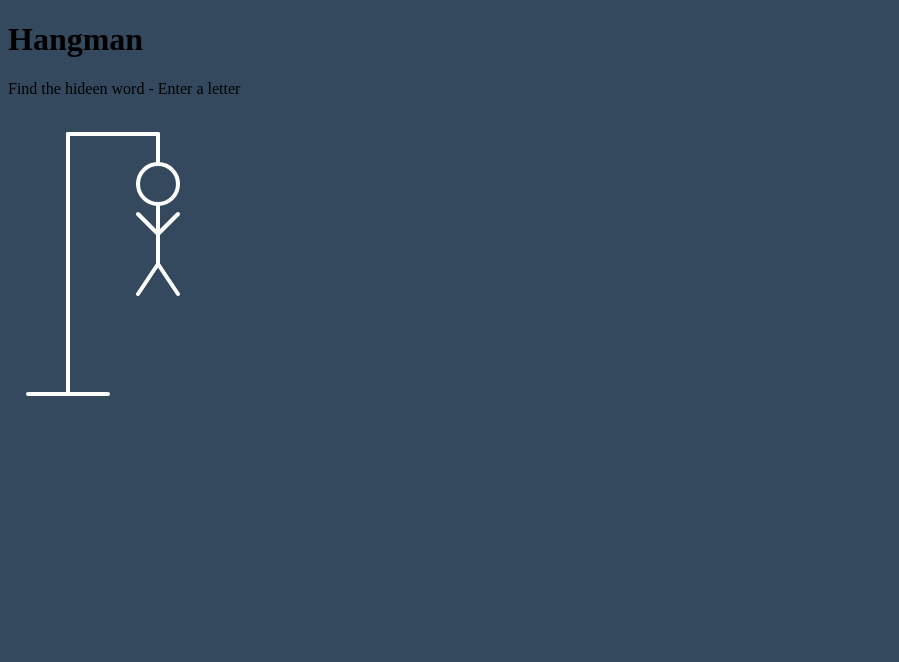
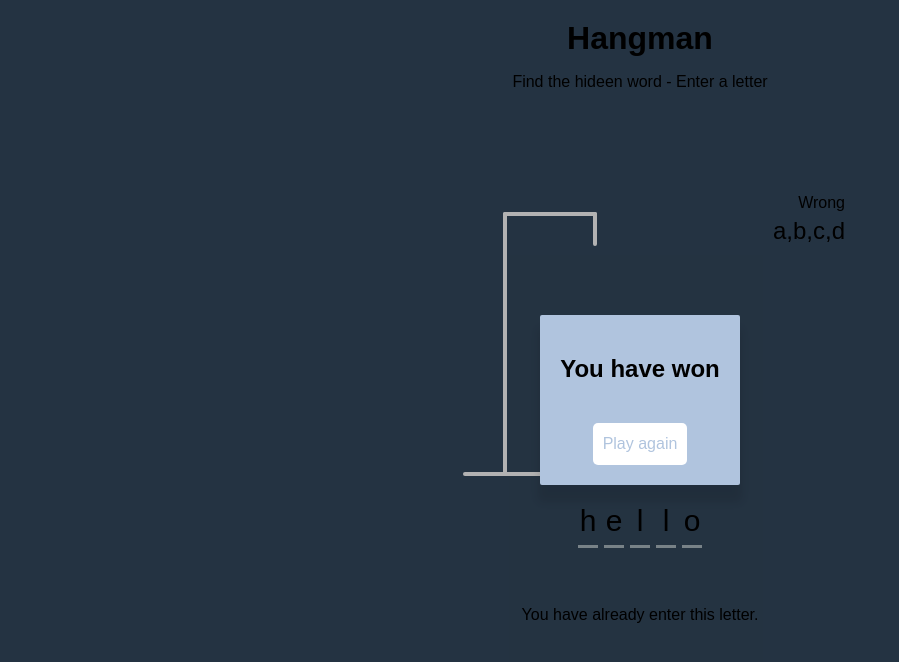
Before and after one commit to silkyh13/Hangman, a plain HTML site: page index.html in a window 1280 px wide. Shown: the whole page, without its empty margins (0-899 px from the left). Drawn offline with Linux system fonts and the light colour scheme.

Commit message:
styled word container and popup

```diff
--- a/index.html
+++ b/index.html
@@ -29,6 +29,32 @@
         <line x1="170" y1="180" x2="150" y2="150" class="figure-part" />
         <line x1="130" y1="180" x2="150" y2="150" class="figure-part" />
       </svg>
+
+      <div class="wrong-letters-container">
+        <div id="wrong-letters">
+          <p>Wrong</p>
+          <span>a,b,c,d</span>
+        </div>
+        <div class="word" id="word">
+          <div class="letter">h</div>
+          <div class="letter">e</div>
+          <div class="letter">l</div>
+          <div class="letter">l</div>
+          <div class="letter">o</div>
+        </div>
+      </div>
+    </div>
+    <!-- Container for final message -->
+    <div class="popup-container" id="popup-container">
+      <div class="popup">
+        <h2 id="final-message">You have won</h2>
+        <button id="play-button">Play again</button>
+      </div>
+    </div>
+
+    <!-- Notification -->
+    <div class="notification-container" id="notification-container">
+      <p>You have already enter this letter.</p>
     </div>
   </body>
 </html>
--- a/style.css
+++ b/style.css
@@ -1,11 +1,114 @@
+* {
+  box-sizing: border-box;
+}
 body {
   background-color: #34495e;
   color: black;
+  font-family: Arial, Helvetica, sans-serif;
+  display: flex;
+  flex-direction: column;
+  align-items: center;
+  height: 80vh;
+  margin: 0;
+  overflow: hidden;
 }
 
+h1 {
+  margin: 20px 0 0;
+}
+
+.game-container {
+  padding: 20px 30px;
+  position: relative;
+  margin: auto;
+  height: 350px;
+  width: 450px;
+}
 .figure-container {
   fill: transparent;
   stroke: #fff;
   stroke-width: 4px;
   stroke-linecap: round;
 }
+
+.figure-part {
+  display: none;
+}
+
+.wrong-letters-container #wrong-letters {
+  position: absolute;
+  top: 20px;
+  right: 20px;
+  display: flex;
+  flex-direction: column;
+  text-align: right;
+}
+
+.wrong-letters-container p {
+  margin: 0 0 5px;
+}
+
+.wrong-letters-container span {
+  font-size: 24px;
+}
+
+.word {
+  display: flex;
+  position: absolute;
+
+  left: 50%;
+  /* center it */
+  transform: translateX(-50%);
+}
+
+.letter {
+  border-bottom: 3px solid #adbac2;
+  display: inline-flex;
+  font-size: 30px;
+  align-items: center;
+  justify-content: center;
+  margin: 0 3px;
+  height: 50px;
+  width: 20px;
+}
+
+.popup-container {
+  background-color: rgba(0, 0, 0, 0.3);
+  position: fixed;
+  top: 0;
+  bottom: 0;
+  left: 0;
+  right: 0;
+  display: flex;
+  /* display: none; */
+  align-items: center;
+  justify-content: center;
+}
+
+.popup {
+  background: lightsteelblue;
+  border-radius: 2px;
+  box-shadow: 0 15px 10px 3px rgba(0, 0, 0, 0.1);
+  padding: 20px;
+  text-align: center;
+}
+
+.popup button {
+  cursor: pointer;
+  background-color: #fff;
+  color: lightsteelblue;
+  border: 0;
+  margin-top: 20px;
+  padding: 12px 10px;
+  border-radius: 5px;
+  font-size: 16px;
+}
+
+/* button pressed down effect */
+.popup button:active {
+  transform: scale(0.98);
+}
+/* no blue outline after clicked */
+.popup button:focus {
+  outline: 0;
+}
```
